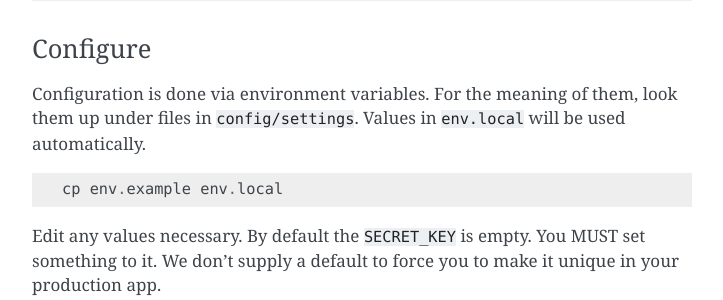
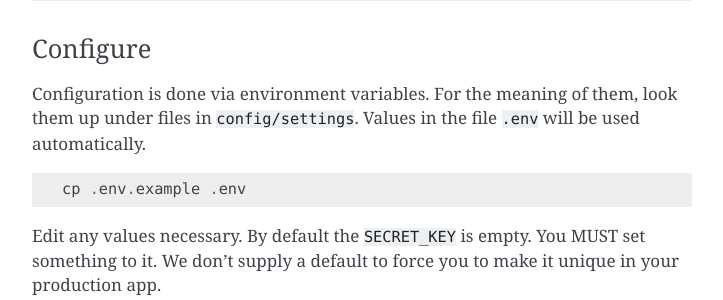
Before and after one commit to jaywink/socialhome, a Sphinx documentation site: the page built from docs/development.rst, in a window 1280 px wide and 900 px high, scrolled down 1785 px. Shown: the part 154-454 px from the top of the window, without its empty margins (388-1111 px from the left). Built offline with Sphinx 7.4.7, drawn with Linux system fonts in a browser that asks for light colours.

Commit message:
The file to place configuration environment variables has changed to ``.env``.
This is a more standard file name for environment variables than the previous ``env.local``. For now we'll still load from the old file too, but a warning will be displayed to rename the file.

```diff
--- a/docs/changelog.rst
+++ b/docs/changelog.rst
@@ -18,6 +18,10 @@ Changed
 
   * Removed separate logfile for the federation loggers. Now all logs go to one place. Setting ``SOCIALHOME_LOGFILE_FEDERATION`` has been removed.
   * Added possibility to direct Django and application logs using a defined level to syslog. Adds three settings, ``SOCIALHOME_LOG_TARGET`` to define whether to log to file or syslog, ``SOCIALHOME_SYSLOG_LEVEL`` to define the level of syslog logging and ``SOCIALHOME_SYSLOG_FACILITY`` to define the syslog logging facility. See `configuration <https://socialhome.readthedocs.io/en/latest/running.html#configuration>`_ documentation.
+
+* **Important!** The file to place configuration environment variables has changed to ``.env``.
+
+  This is a more standard file name for environment variables than the previous ``env.local``. For now we'll still load from the old file too, but a warning will be displayed to rename the file.
 
 Fixed
 .....
--- a/docs/development.rst
+++ b/docs/development.rst
@@ -63,11 +63,11 @@ To watch files and build bundles automatically, use this.
 Configure
 .........
 
-Configuration is done via environment variables. For the meaning of them, look them up under files in ``config/settings``. Values in ``env.local`` will be used automatically.
+Configuration is done via environment variables. For the meaning of them, look them up under files in ``config/settings``. Values in the file ``.env`` will be used automatically.
 
 ::
 
-    cp env.example env.local
+    cp .env.example .env
 
 Edit any values necessary. By default the ``SECRET_KEY`` is empty. You MUST set something to it. We don't supply a default to force you to make it unique in your production app.
 
--- a/docs/installation/ubuntu.rst
+++ b/docs/installation/ubuntu.rst
@@ -263,7 +263,7 @@ Install Python dependencies
 Create configuration
 ''''''''''''''''''''
 
-Create the file ``env.local`` with the following contents, replacing values as needed.
+Create the file ``.env`` with the following contents, replacing values as needed.
 
 You must change or add the following values:
 
@@ -288,7 +288,7 @@ Make the env file a bit less readable.
 
 ::
 
-    chmod 0600 env.local
+    chmod 0600 .env
 
 Configure email sending
 '''''''''''''''''''''''
--- a/docs/running.rst
+++ b/docs/running.rst
@@ -54,7 +54,7 @@ Backups
 Three places should be backed up from the Socialhome instance to ensure recovery in the event of a disaster.
 
 * The database
-* Local settings in ``env.local`` (assuming you are using this way to configure the application)
+* Local settings in ``.env`` (assuming you are using this way to configure the application)
 * The path ``socialhome/media/`` which contains for example image uploads
 
 Give your instance some visibility
@@ -70,7 +70,7 @@ Why not also contribute to the numbers of the federated social web? Turn on :ref
 Configuration
 -------------
 
-Configuration mainly happens through environment variables. Those are passed to Django via the file ``env.local`` in the repository root. The following items of note can be changed.
+Configuration mainly happens through environment variables. Those are passed to Django via the file ``.env`` in the repository root. The following items of note can be changed.
 
 After making changes to this file, don't forget to reload the app with ``sudo service socialhome restart``.
 
```
Also changed, not shown: 1 other file.
